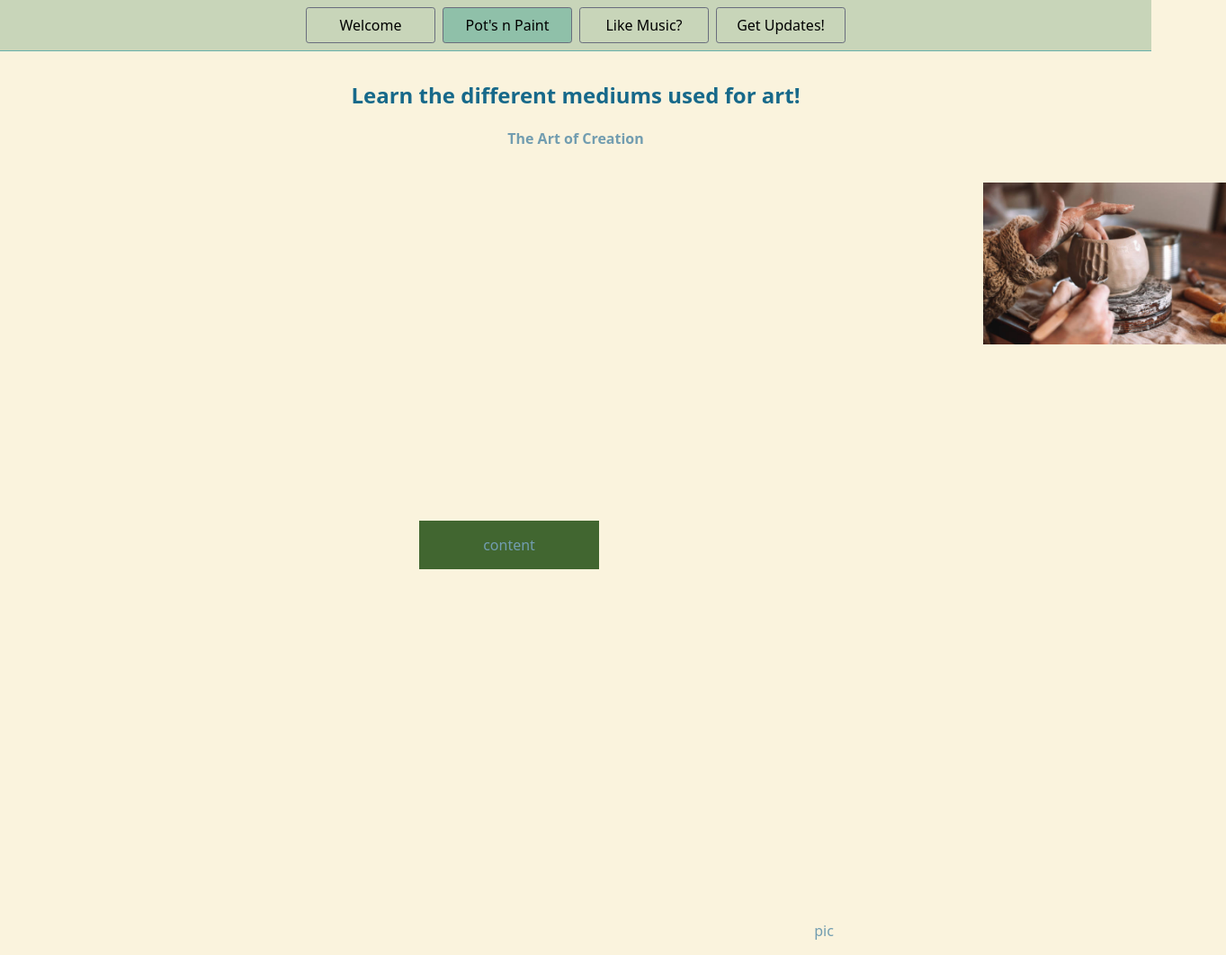
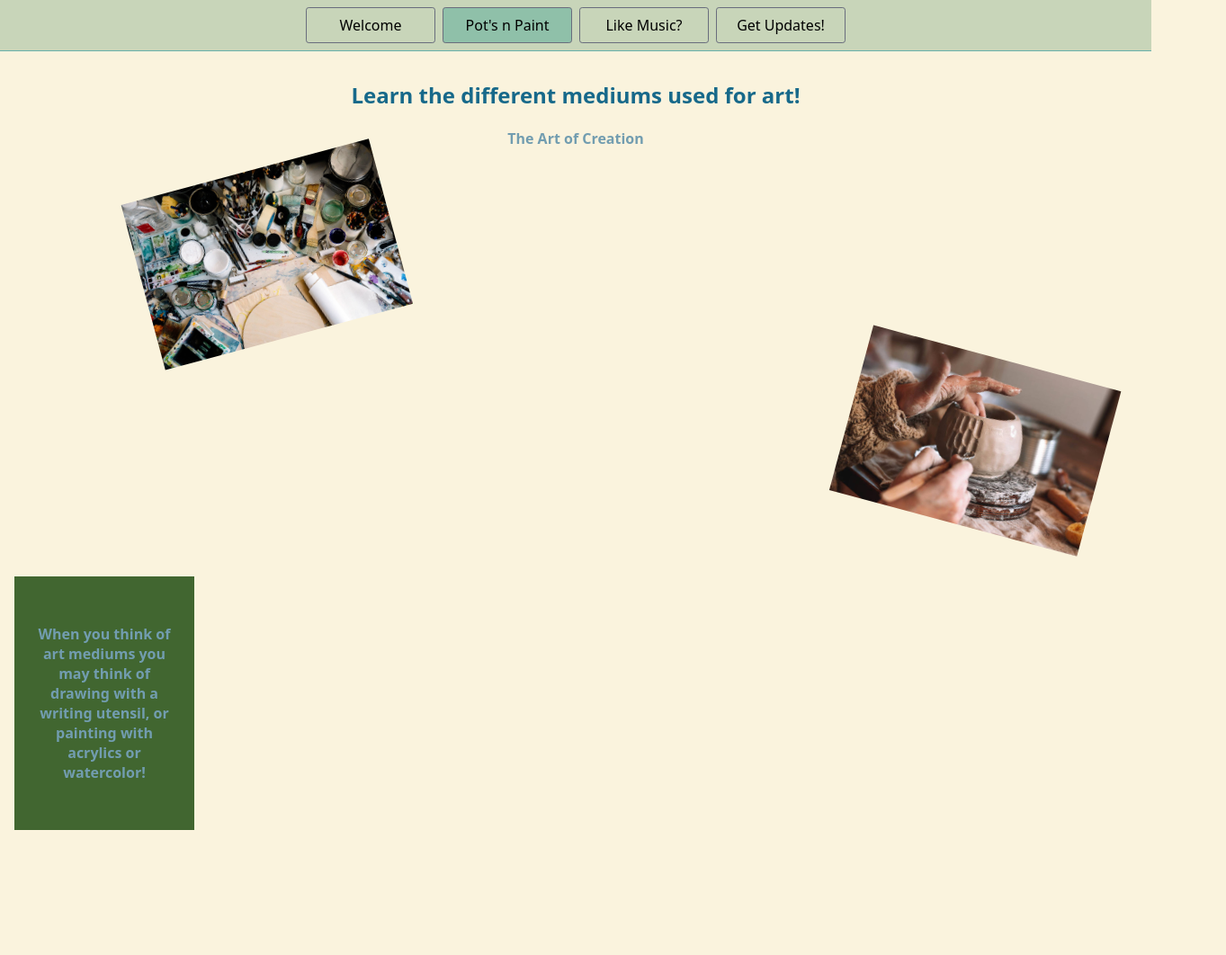
Before and after one commit to Carolina-LV/Myproject-2, a website: page page2.html in a window 1280 px wide. Shown: the whole page at 90% size, 1363 px wide, since content can reach past the window. After the commit the page ends 939 px from the top, so only its background shows below. Drawn offline with Linux system fonts and the light colour scheme.

Commit message:
change-page2-12/18

```diff
--- a/page2.html
+++ b/page2.html
@@ -2,7 +2,7 @@
 <html lang="en">
   <head>
     <title>Mediums</title>
-    <meta name="description" content="Art"/>
+    <meta name="description" content="What you can use for art"/>
     <meta charset="UTF-8" />
     <meta name="viewport" content="width=device-width" />
     <link rel="stylesheet" href="styles.css" />
@@ -19,14 +19,22 @@
     <main>
   <h1 style="color: #17698a"> Learn the different mediums used for art!
       <h4>The Art of Creation</h4>
+      <div class="p2pic2">
+       <img src="./images/table-of-materials.jpg" width="285">
+      </div>
 
       <div class="p2pic">
-      <img src="./images/pottery.jpg" width="270">
+       <img src="./images/pottery.jpg" width="285">
       </div>
 
-      <div class="content2"> content</div>
+      <div class="content2">
+         <h4> <p>When you think of art mediums you may think of drawing
+         with a writing utensil, or painting with acrylics or watercolor!</p> </h4>
+      </div>
+      <div>
 
-      <div class="p2pic2">pic</div>
+      </div>
+
     </main>
   </body>
 </html>
--- a/styles.css
+++ b/styles.css
@@ -116,17 +116,19 @@ bottom: 300px;
 .p2pic {
 padding: 1rem;
 position: relative;
-
-left: 85%;
+transform: rotate(15deg);
+left: 73%;
 width: 200px;
+bottom: 50px;
 }
 
 .content2 {
 padding: 1rem;
 width: 200px;
+display: flex;
+align-items: center;
+justify-content: center;
 position: relative;
-top: 175px;
-left: 450px;
 background-color: var(--temp-color);
 }
 
@@ -134,6 +136,6 @@ background-color: var(--temp-color);
 padding: 1rem;
 width: 200px;
 position: relative;
-top: 550px;
-left:800px;
+transform: rotate(-15deg);
+left: 10%;
 }
```
Also changed, not shown: index.html (+1 -1 lines), page3.html (+3 -3 lines), page4.html (+9 -9 lines).
